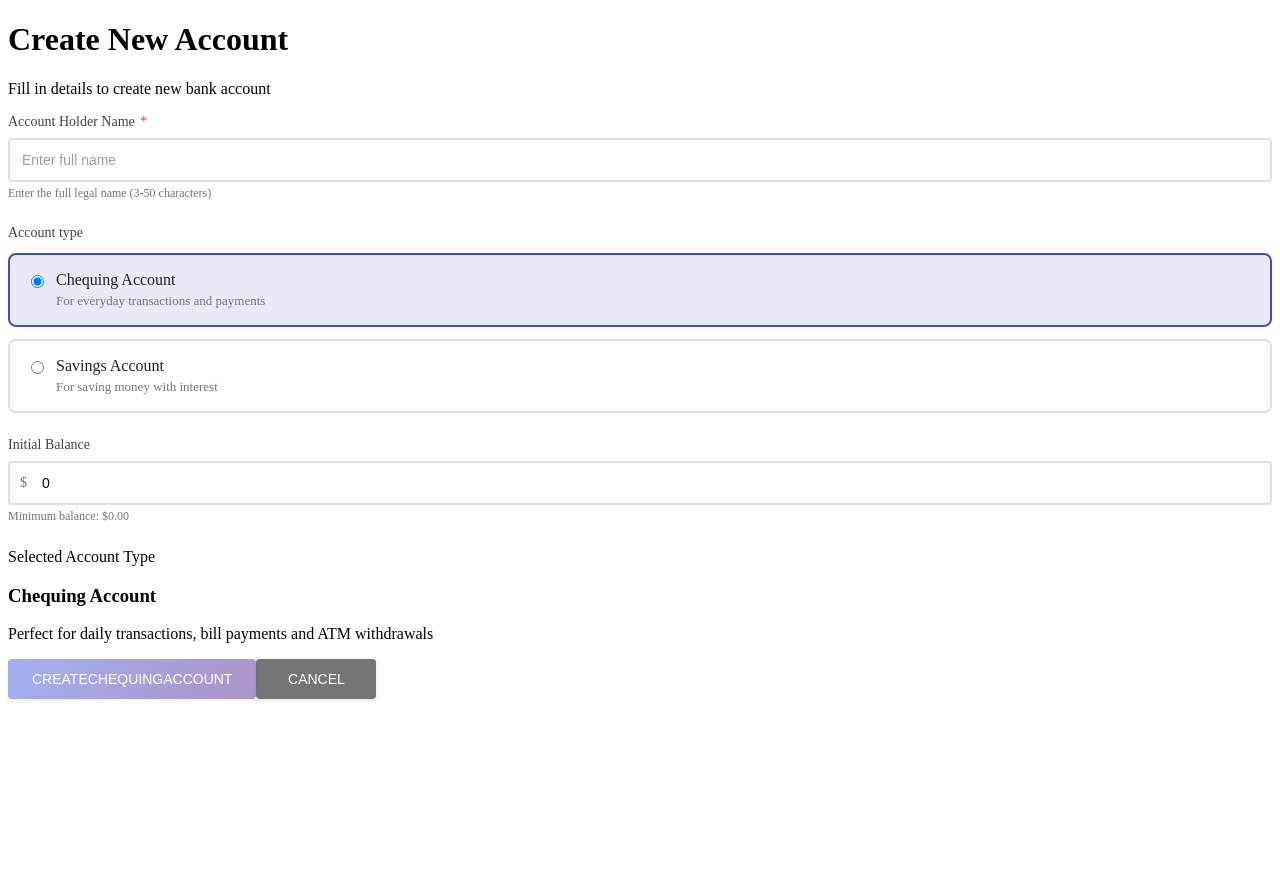
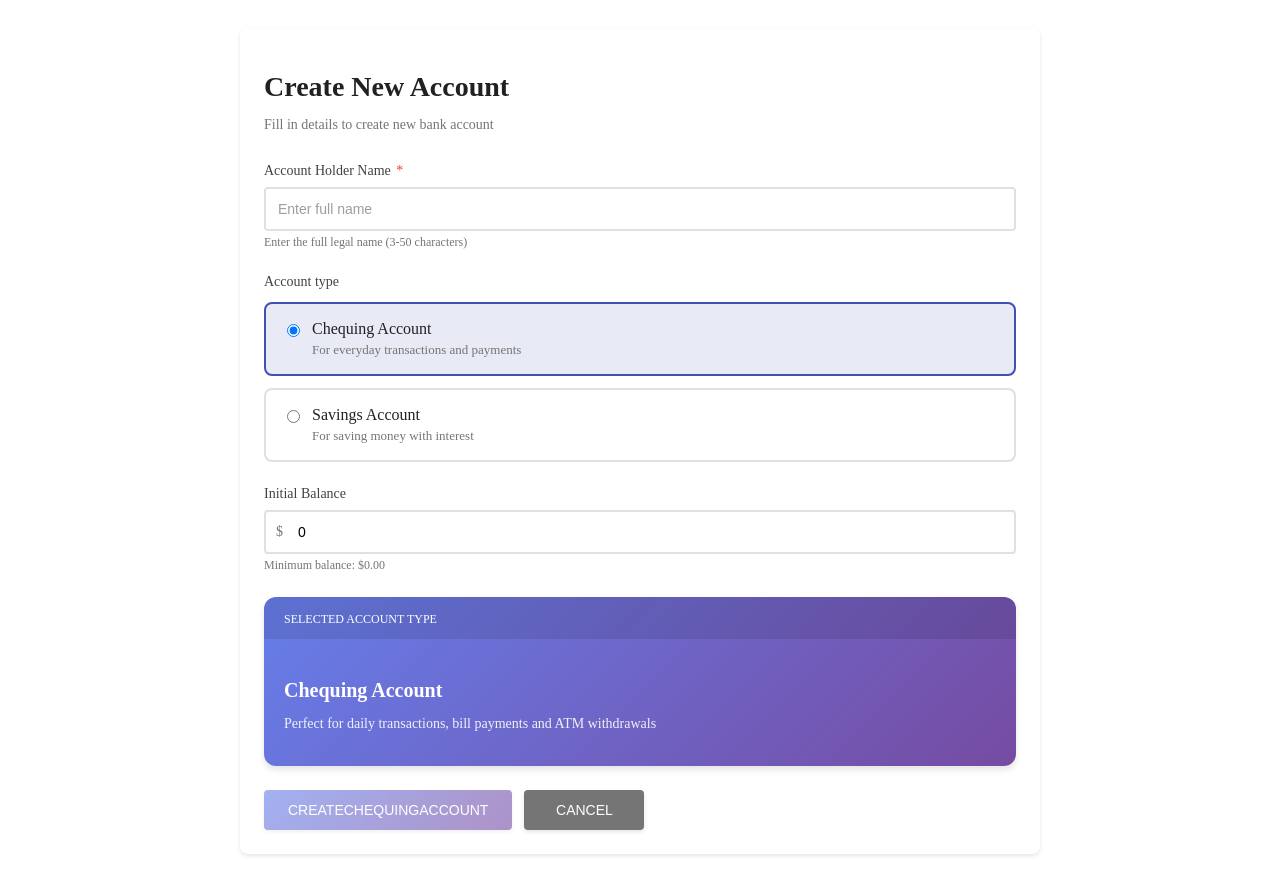
Before and after one commit to BalwantSandhu/SmartBank, an Angular app: page /dashboard in a window 1280 px wide. Both pictures are taken after a click on the button "CREATE NEW ACCOUNT". Before the commit the page ends 800 px from the top, so only its background shows below. Built offline with nearby package versions, Linux system fonts and the light colour scheme.

Commit message:
styled create account component

```diff
--- a/src/app/features/accounts/create-account/create-account.component.scss
+++ b/src/app/features/accounts/create-account/create-account.component.scss
@@ -0,0 +1,100 @@
+.create-account-container {
+  padding: 20px;
+  max-width: 800px;
+  margin: 0 auto;
+}
+
+.form-header {
+  margin-bottom: 30px;
+
+  h1 {
+    font-size: 28px;
+    font-weight: 700;
+    color: #212121;
+    margin-bottom: 8px;
+  }
+
+  .subtitle {
+    color: #757575;
+    font-size: 14px;
+  }
+}
+
+.success-message {
+  color: #4caf50;
+  font-size: 14px;
+  padding: 12px;
+  background-color: #e8f5e9;
+  border-radius: 4px;
+  margin-bottom: 16px;
+  border-left: 4px solid #4caf50;
+}
+
+.card {
+  background: white;
+  border-radius: 8px;
+  box-shadow: 0 2px 4px rgba(0, 0, 0, 0.1);
+  padding: 24px;
+}
+
+.account-preview {
+  margin: 24px 0;
+}
+
+.preview-card {
+  border-radius: 12px;
+  overflow: hidden;
+  box-shadow: 0 4px 6px rgba(0, 0, 0, 0.1);
+
+  &.chequing {
+    background: linear-gradient(135deg, #667eea 0%, #764ba2 100%);
+  }
+
+  &:not(.chequing) {
+    background: linear-gradient(135deg, #f093fb 0%, #f5576c 100%);
+  }
+}
+
+.preview-header {
+  padding: 12px 20px;
+  background-color: rgba(0, 0, 0, 0.1);
+
+  .preview-label {
+    color: white;
+    font-size: 12px;
+    text-transform: uppercase;
+    font-weight: 500;
+  }
+}
+
+.preview-body {
+  padding: 20px;
+  color: white;
+
+  h3 {
+    font-size: 20px;
+    font-weight: 600;
+    margin-bottom: 8px;
+  }
+
+  p {
+    font-size: 14px;
+    opacity: 0.9;
+  }
+}
+
+.button-row {
+  display: flex;
+  gap: 12px;
+  margin-top: 24px;
+}
+
+@media (max-width: 768px) {
+  .button-row {
+    flex-direction: column;
+
+    app-custom-button {
+      width: 100%;
+    }
+  }
+}
```
